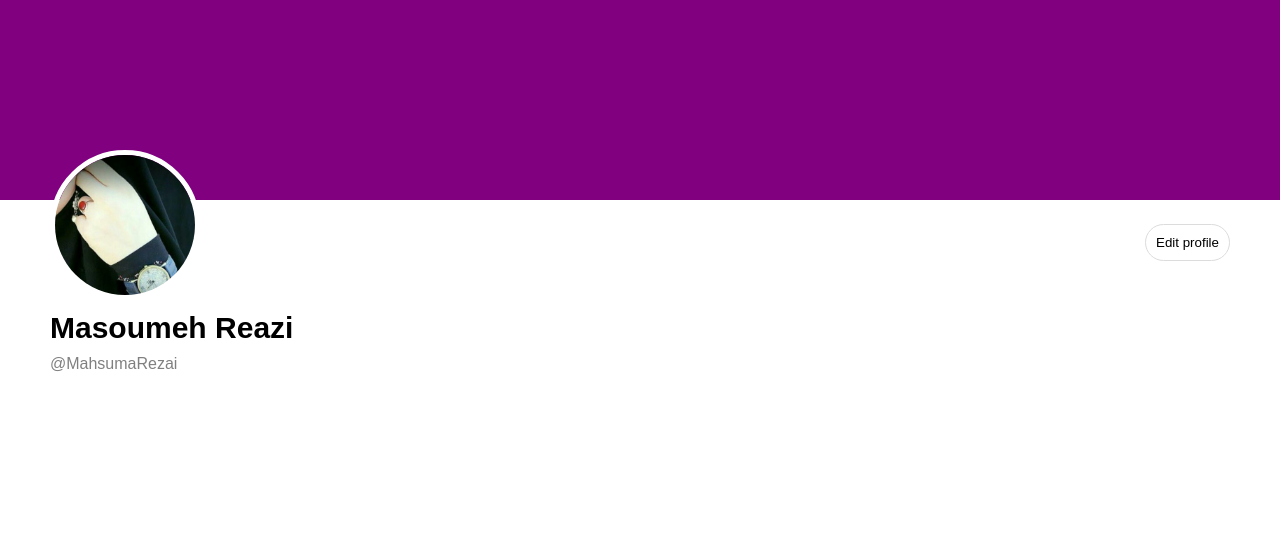
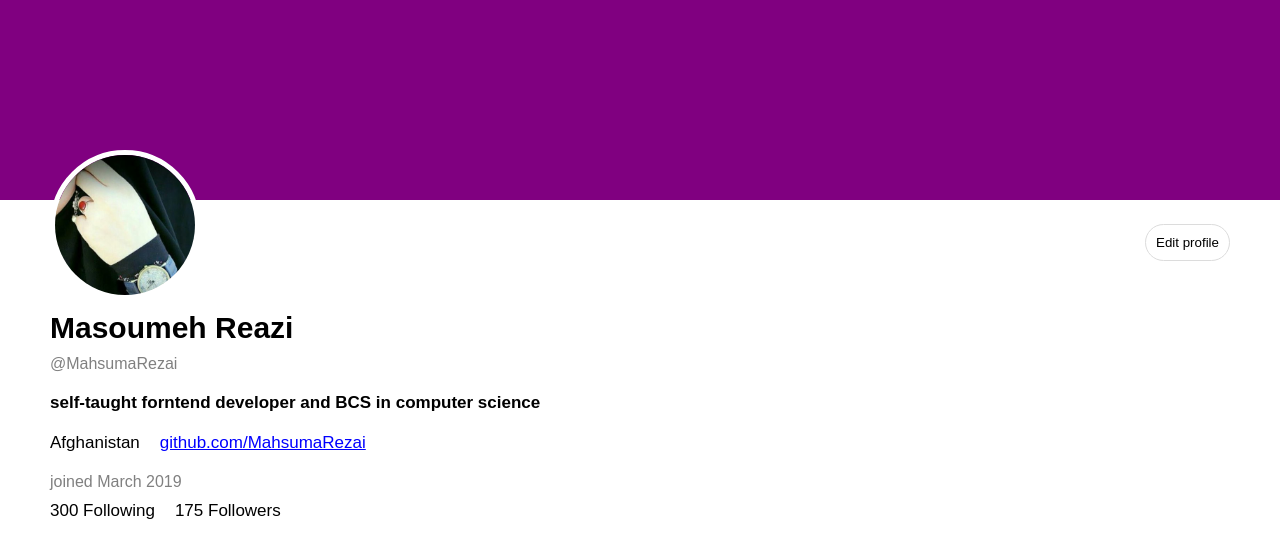
Before and after one commit to MahsumaRezai/X-Clone, a React (Create React App) app: page / in a window 1280 px wide. Shown: the top 558 px of the page. Built offline with nearby package versions, Linux system fonts and the light colour scheme.

Commit message:
add haed content

```diff
--- a/src/Componets/Header/Content.js
+++ b/src/Componets/Header/Content.js
@@ -11,8 +11,22 @@ const Content = (props) => {
                     <p>@MahsumaRezai</p>
 
                 </div>
-                <div>
+                <div className={classes.introduct}>
+                    <p>self-taught forntend developer and BCS in computer science</p>
 
+                </div>
+                <div className={classes.apptend}>
+                    <p>Afghanistan</p>
+                    <a href="github.com/MahsumaRezai">github.com/MahsumaRezai</a>
+                </div>
+                <div className={classes.contact}>
+                    <p>joined March 2019</p>
+
+                </div>
+                <div className={classes.follow}>
+
+                    <span>300 Following</span>
+                    <span>175 Followers</span>
                 </div>
 
             </div>
--- a/src/Componets/Header/Header.module.css
+++ b/src/Componets/Header/Header.module.css
@@ -42,7 +42,8 @@
     flex-direction:column;
     justify-content: flex-start;
     align-items: flex-start;
-    padding: 50px ;
+    padding-top: 50px ;
+    padding-left: 50px;
     text-align: center;
     gap:10px
 
@@ -58,3 +59,49 @@
     color: gray;
 
 }
+.introduct {
+    display: flex;
+    flex-direction:column;
+    justify-content: flex-start;
+    align-items: flex-start;
+    padding-left: 50px;
+    padding-top: 20px
+}
+.introduct p {
+    font-weight: bold;
+    font-size: 17px
+}
+.apptend {
+    display: flex;
+    flex-direction:row;
+    justify-content: flex-start;
+    align-items: flex-start;
+    gap: 20px;
+    padding-left: 50px;
+    padding-top: 20px;
+    font-size: 17px
+}
+.apptend a  {
+    color: blue;
+
+}
+.contact {
+    padding-left: 50px;
+    padding-top: 20px;
+}
+.contact p {
+    color: gray
+}
+.follow {
+    display: flex;
+    flex-direction:row;
+    justify-content: flex-start;
+    align-items: flex-start;
+    padding-left: 50px;
+    padding-top: 10px;
+    gap: 20px
+}
+.follow span {
+    font-size: 17px;
+    color: black
+}
--- a/src/index.css
+++ b/src/index.css
@@ -8,4 +8,5 @@ body {
   font-family: Georgia, 'Times New Roman', Times, serif;
   margin: 0;
   font-family:  sans-serif;
+  background:white
 }
```
